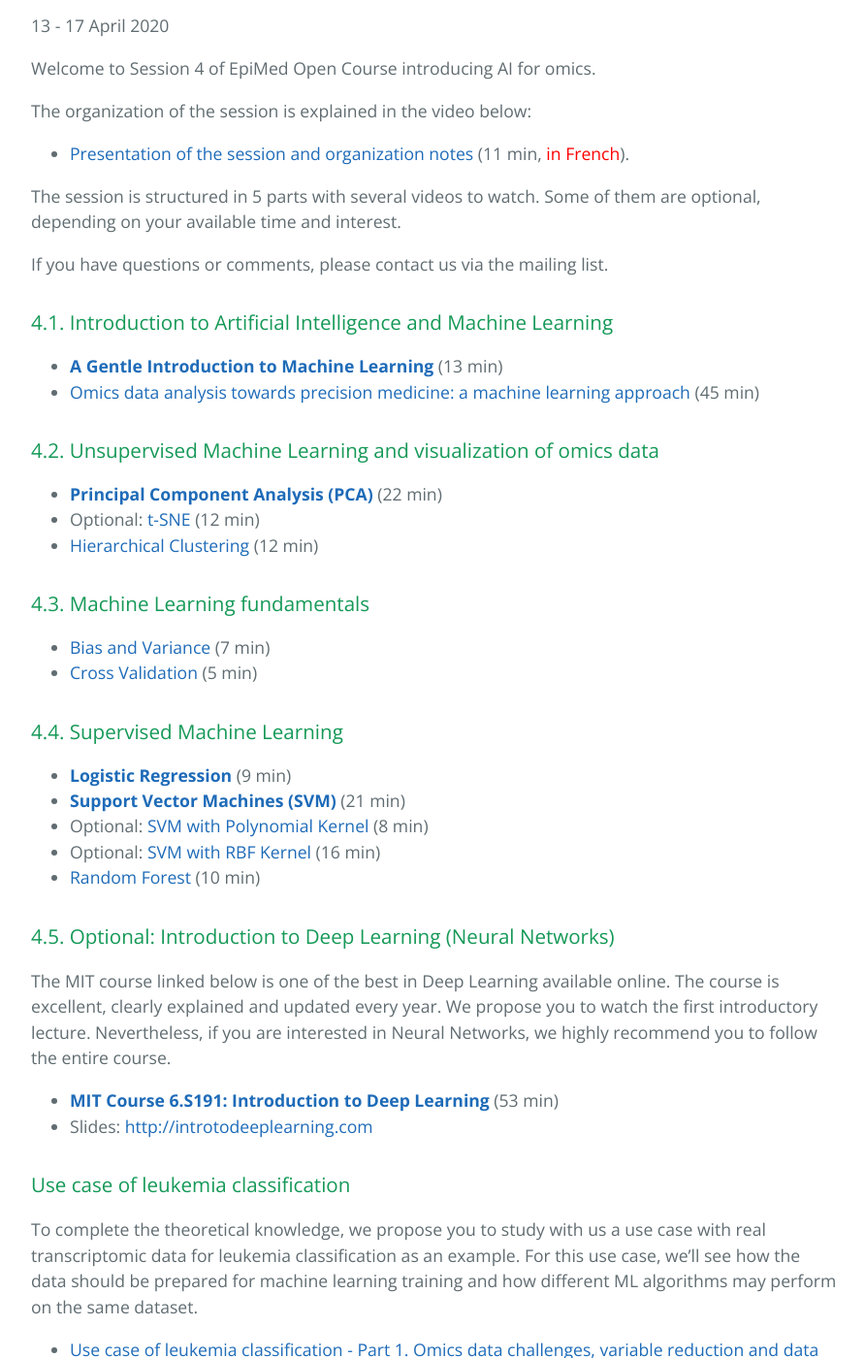
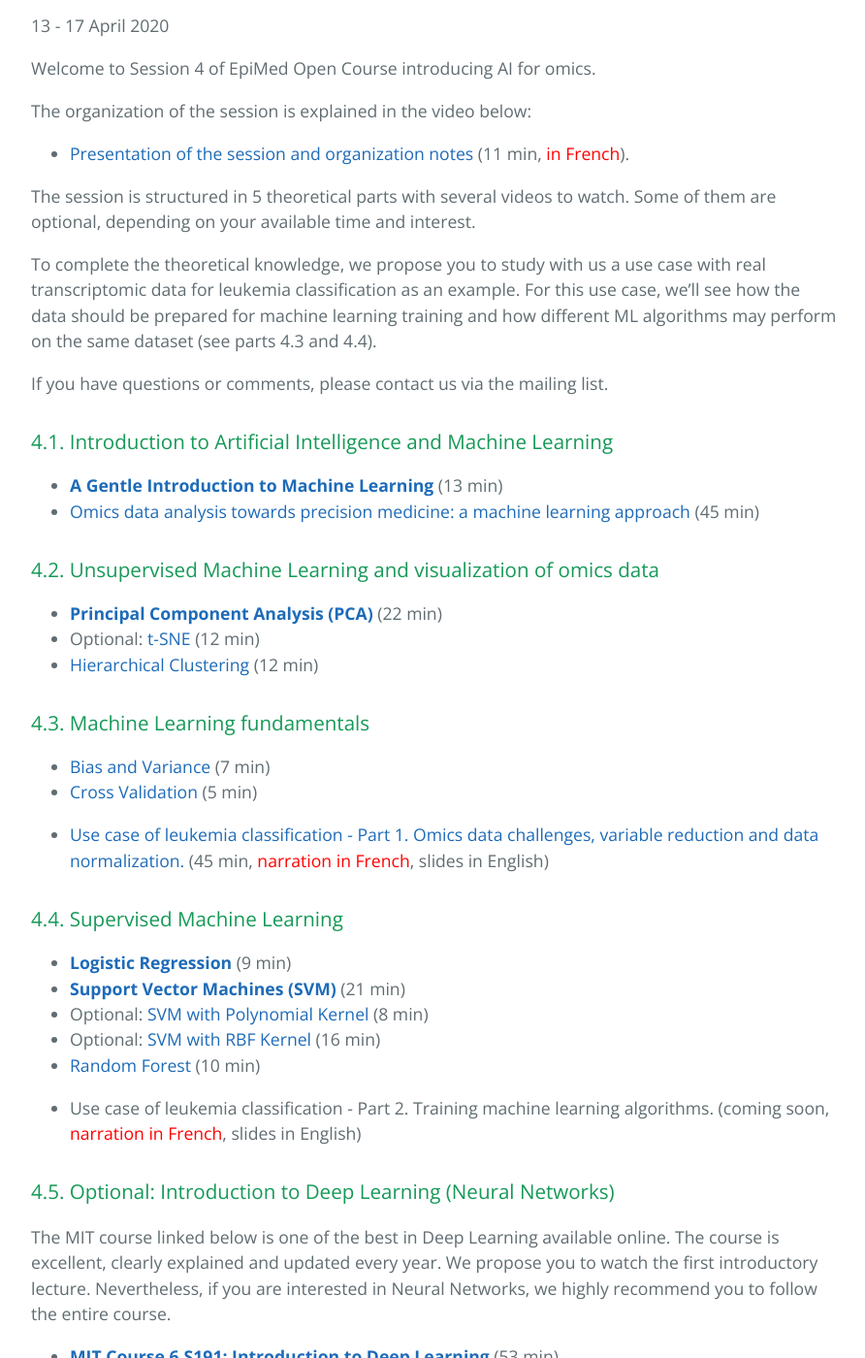
Before and after one commit to epimed/epimed.github.io, a Jekyll site: the page built from index.md, in a window 1280 px wide and 1400 px high, scrolled down 2376 px. Shown: the whole window at 97% size, without its empty margins (192-1084 px from the left). Built offline with Jekyll 4.4.1, drawn with Linux system fonts in a browser that asks for light colours; some of the changed lines change nothing that is shown; some of the changed text lies outside the part shown.

Commit message:
Update session 4

```diff
--- a/index.md
+++ b/index.md
@@ -82,7 +82,9 @@ The organization of the session is explained in the video below:
 
 * <a href="https://youtu.be/s9iq6OIgDTs" target="_blank">Presentation of the session and organization notes</a> (11 min, <font color="red">in French</font>).
 
-The session is structured in 5 parts with several videos to watch. Some of them are optional, depending on your available time and interest.
+The session is structured in 5 theoretical parts with several videos to watch. Some of them are optional, depending on your available time and interest.
+
+To complete the theoretical knowledge, we propose you to study with us a use case with real transcriptomic data for leukemia classification as an example. For this use case, we'll see how the data should be prepared for machine learning training and how different ML algorithms may perform on the same dataset (see parts 4.3 and 4.4).
 
 If you have questions or comments, please contact us via the mailing list.
 
@@ -99,6 +101,9 @@ If you have questions or comments, please contact us via the mailing list.
 * <a href="https://www.youtube.com/watch?v=EuBBz3bI-aA" target="_blank">Bias and Variance</a> (7 min)
 * <a href="https://www.youtube.com/watch?v=fSytzGwwBVw" target="_blank">Cross Validation</a> (5 min)
 
+* <a href="https://www.youtube.com/watch?v=DotE25SLYUA" target="_blank">Use case of leukemia classification - Part 1. Omics data challenges, variable reduction and data normalization.</a> (45 min, <font color="red">narration in French</font>, slides in English)
+
+
 ### 4.4. Supervised Machine Learning
 * <a href="https://www.youtube.com/watch?v=yIYKR4sgzI8" target="_blank">**Logistic Regression**</a> (9 min)
 * <a href="https://www.youtube.com/watch?v=efR1C6CvhmE" target="_blank">**Support Vector Machines (SVM)**</a> (21 min)
@@ -106,19 +111,15 @@ If you have questions or comments, please contact us via the mailing list.
 * Optional: <a href="https://www.youtube.com/watch?v=Qc5IyLW_hns" target="_blank">SVM with RBF Kernel</a> (16 min)
 * <a href="https://www.youtube.com/watch?v=J4Wdy0Wc_xQ" target="_blank">Random Forest</a> (10 min)
 
+* Use case of leukemia classification - Part 2. Training machine learning algorithms. (coming soon, <font color="red">narration in French</font>, slides in English)
+
+
 ### 4.5. Optional: Introduction to Deep Learning (Neural Networks)
 
 The MIT course linked below is one of the best in Deep Learning available online. The course is excellent, clearly explained and updated every year. We propose you to watch the first introductory lecture. Nevertheless, if you are interested in Neural Networks, we highly recommend you to follow the entire course.
 
 * <a href="https://www.youtube.com/watch?v=njKP3FqW3Sk" target="_blank">**MIT Course 6.S191: Introduction to Deep Learning**</a> (53 min)
 * Slides: <a href="http://introtodeeplearning.com" target="_blank">http://introtodeeplearning.com</a>
-
-### Use case of leukemia classification
-
-To complete the theoretical knowledge, we propose you to study with us a use case with real transcriptomic data for leukemia classification as an example. For this use case, we'll see how the data should be prepared for machine learning training and how different ML algorithms may perform on the same dataset.
-
-* <a href="https://www.youtube.com/watch?v=DotE25SLYUA" target="_blank">Use case of leukemia classification - Part 1. Omics data challenges, variable reduction and data normalization.</a> (45 min, <font color="red">narration in French</font>, slides in English)
-* Use case of leukemia classification - Part 2. Training machine learning algorithms. (coming soon, <font color="red">narration in French</font>, slides in English)
 
 * * *
 
```
